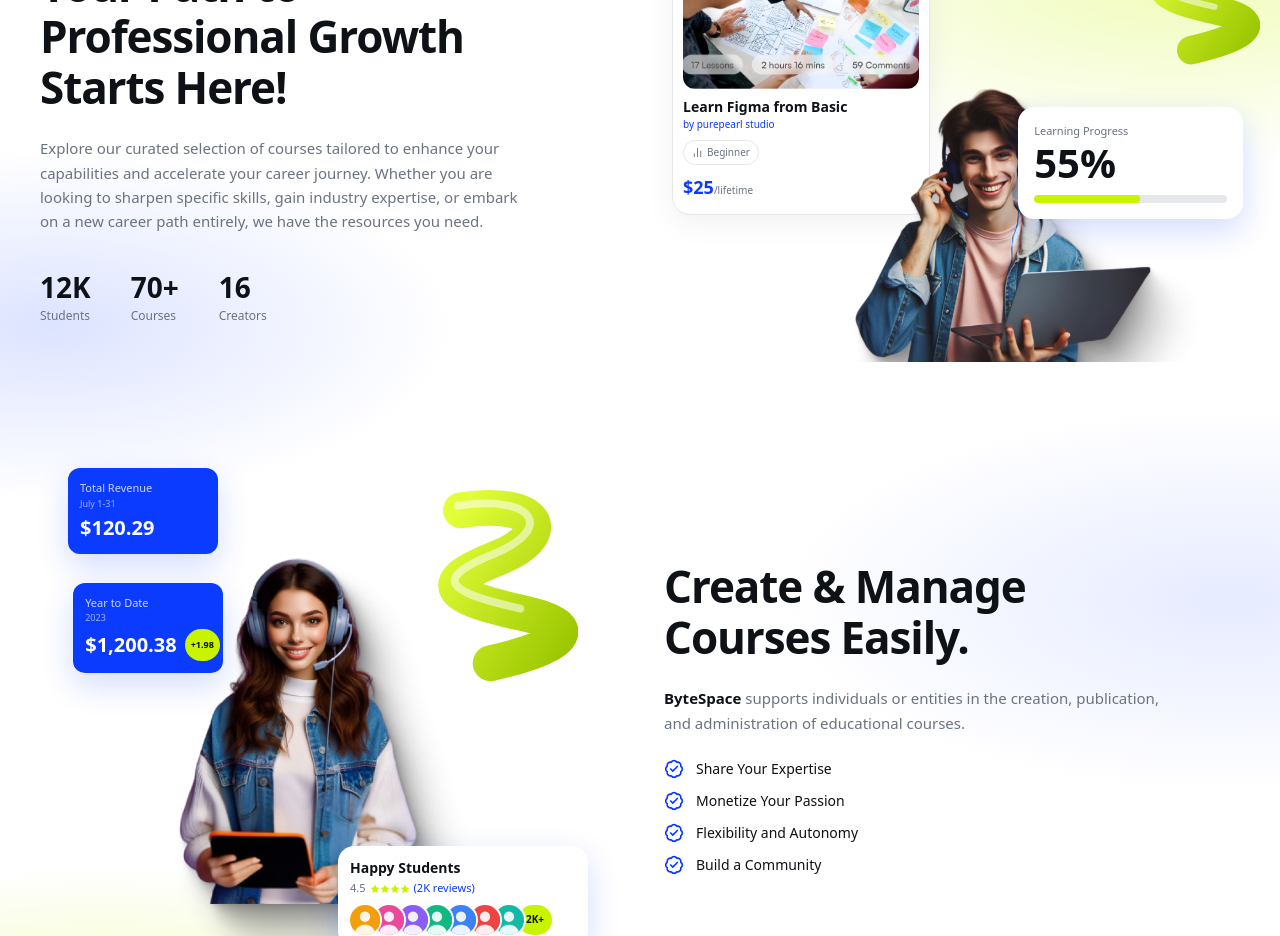
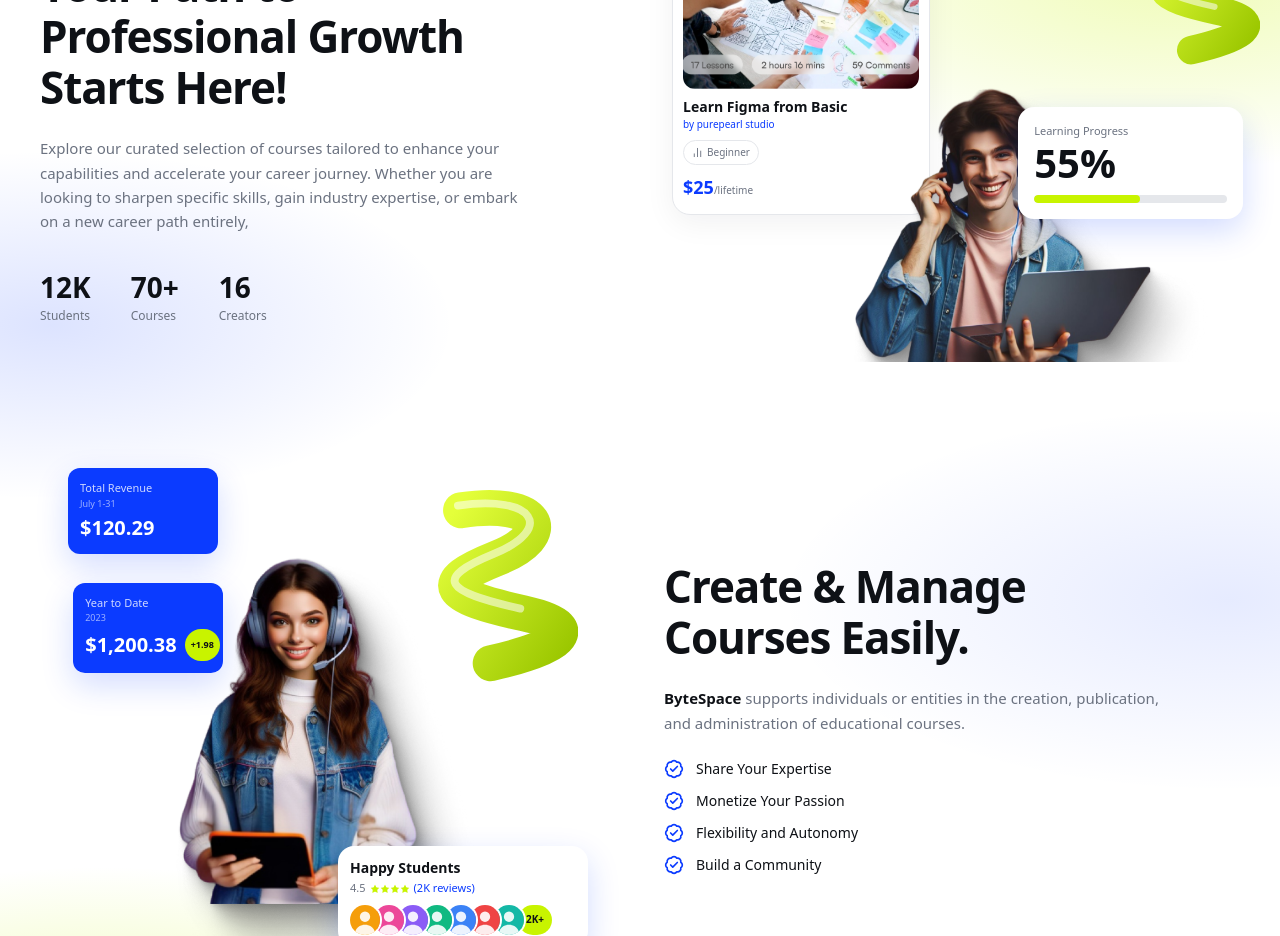
Before and after one commit to md-fahim18/bytespace_assesment, a Next.js app: page / in a window 1280 px wide. Shown: the part 3140-4076 px from the top of the page. Built offline with nearby package versions, Linux system fonts and the light colour scheme.

Commit message:
deco-updated

```diff
--- a/src/components/GrowthSection.js
+++ b/src/components/GrowthSection.js
@@ -18,7 +18,7 @@ function GrowthRow() {
         <p className="section-copy mt-6 max-w-[480px]">
           Explore our curated selection of courses tailored to enhance your capabilities and accelerate your career
           journey. Whether you are looking to sharpen specific skills, gain industry expertise, or embark on a new
-          career path entirely, we have the resources you need.
+          career path entirely,
         </p>
         <dl className="mt-8 flex gap-10">
           {stats.map((s) => (
```
